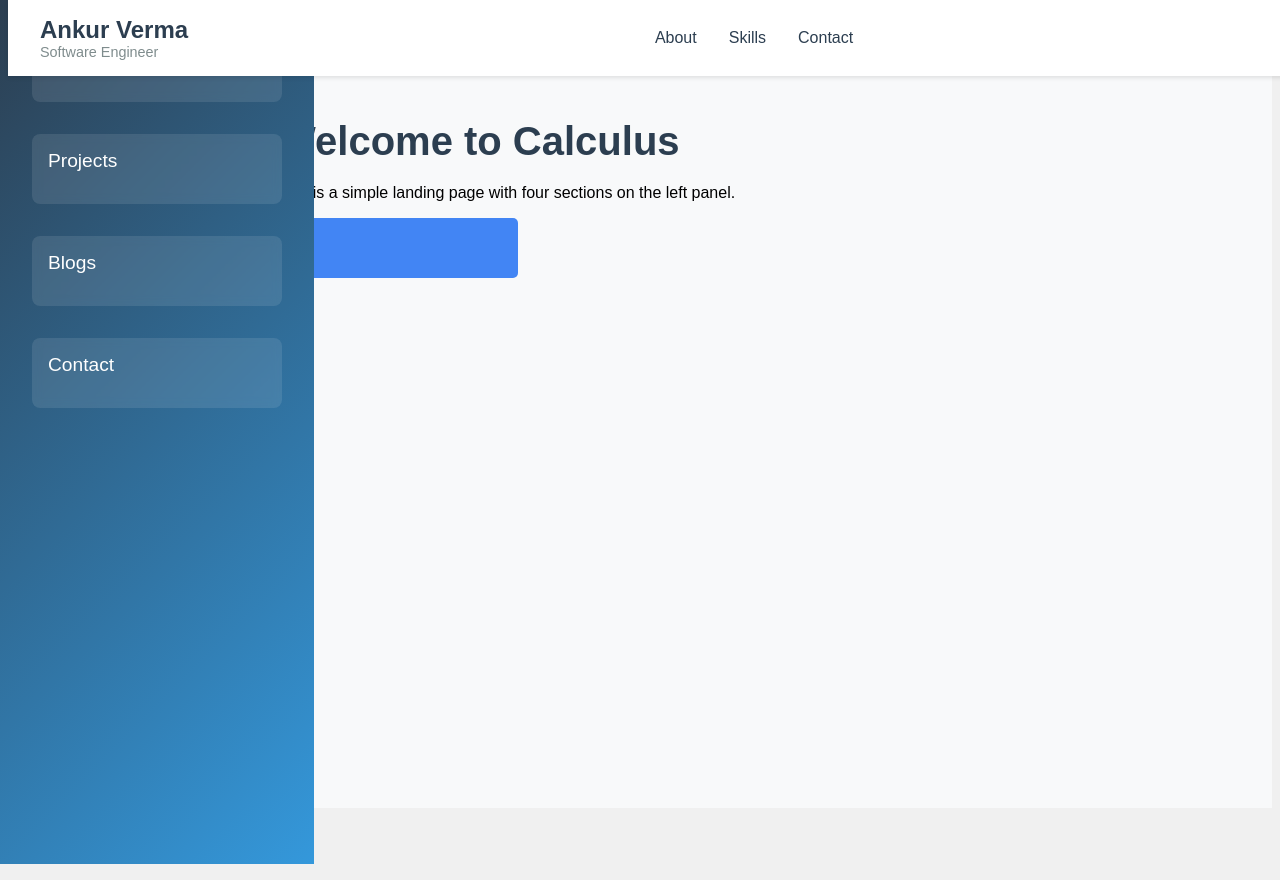
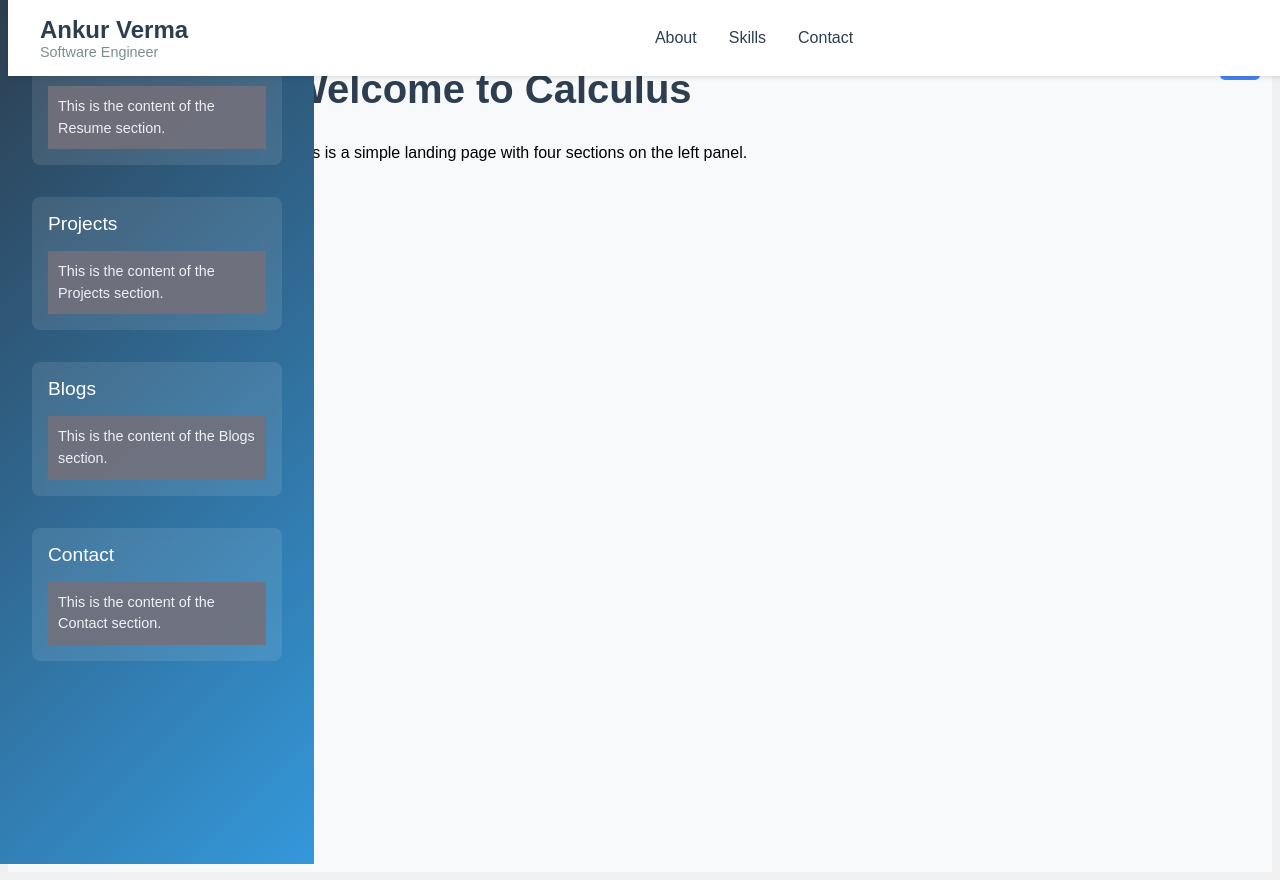
Before and after one commit to ankurv37/ankurv37.github.io, a React (Create React App) app: page / in a window 1280 px wide. Before the commit the page ends 816 px from the top, so only its background shows below. Built offline with nearby package versions, Linux system fonts and the light colour scheme.

Commit message:
style improv

```diff
--- a/src/App.css
+++ b/src/App.css
@@ -6,69 +6,42 @@
 
 .container {
   display: flex;
-  padding-top: 64px;
+  padding-top: 0;  /* Changed from 64px */
 }
 
 .right-panel {
-  flex: 1;
+  flex: 3;
   margin-left: 250px;
   padding: 2rem;
+  min-height: 100vh;
 }
 
 .title {
+  margin-top: 20px;  /* Added to show Welcome message */
   margin-bottom: 2rem;
+  text-align: left;
+  display: block;  /* Added to ensure visibility */
 }
 
 .title h1 {
   font-size: 2.5rem;
   color: #2c3e50;
   margin-bottom: 1rem;
-}
-
-.section-content {
-  background: white;
-  border-radius: 8px;
-  padding: 2rem;
-  box-shadow: 0 2px 4px rgba(0,0,0,0.05);
-  margin-bottom: 2rem;
-}
-.section {
-  margin-bottom: 20px;
-  cursor: pointer;
-  transition: background-color 0.3s ease;
-
-}
-
-.section:hover {
-  background-color: #ddd; /* Add a hover effect on sections */
+  display: block;  /* Added to ensure visibility */
 }
 
 .content {
-  display: none;
-  background-color: #73707b
-  ;
+  display: block;  /* Changed from none to always show content */
+  background-color: #73707b;
   padding: 10px;
 }
 
-.section:hover .content {
-  display: block;
-}
-
-.right-panel {
-  flex: 3;
-  padding: 20px;
-
-
-}
-
-.title {
-  margin-bottom: 20px;
-  text-align: left;
-}
-
-
+/* Move login button to top right */
 main {
-  background-color: #4285f4; /* Google blue */
+  position: absolute;
+  top: 20px;
+  right: 20px;
+  background-color: #4285f4;
   color: white;
   border: none;
   border-radius: 5px;
@@ -76,7 +49,7 @@ main {
   font-size: 1em;
   cursor: pointer;
   transition: background-color 0.3s;
-  width: 200px; /* adjust as needed */
+  width: auto;  /* Changed from fixed width */
 }
 
 main:hover {
```
